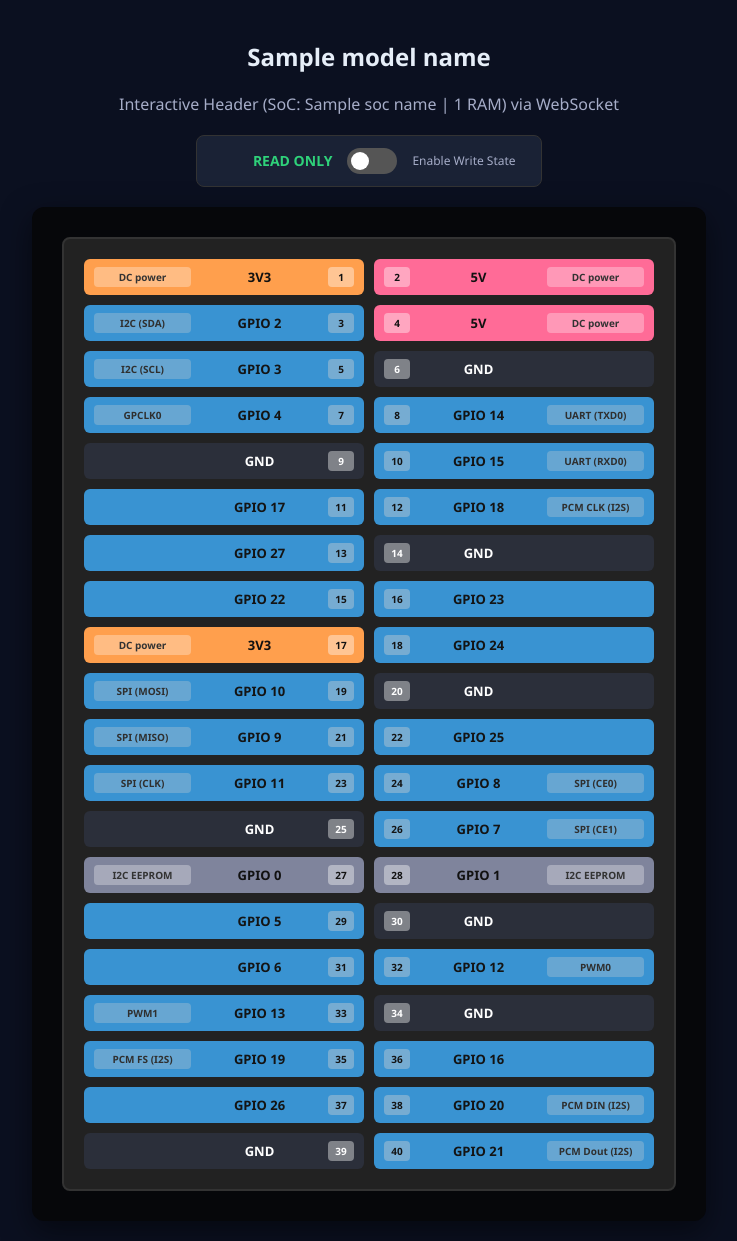
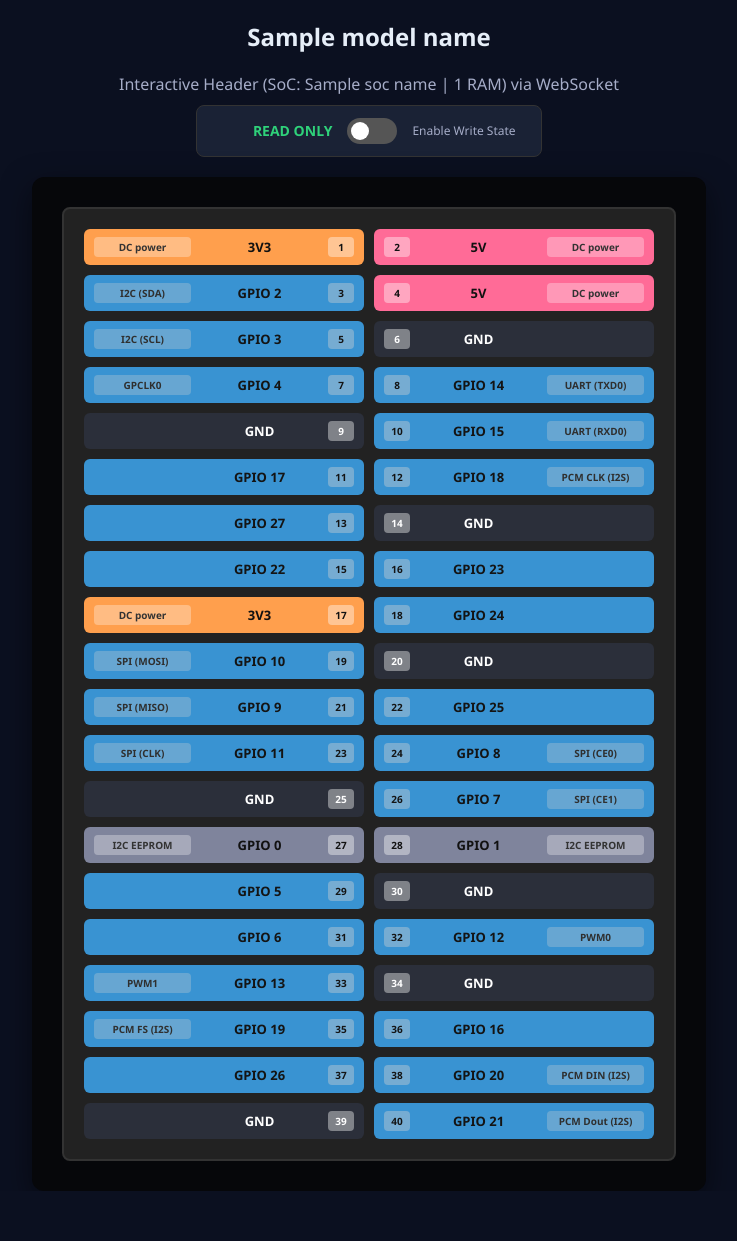
Before and after one commit to irfantuxz/gpioweb, a Flask app: template templates/index.html in a window 1280 px wide. Shown: the whole page, without its empty margins (271-1008 px from the left). After the commit the page ends 1191 px from the top, so only its background shows below. Run offline with Flask 3, Linux system fonts and the light colour scheme; the template is opened without the code that fills it: most values are stand-ins (such as "Sample title", 1, 10 or a date in 2020); some libraries are stand-ins or nearby versions.

Commit message:
Update index.html

```diff
--- a/templates/index.html
+++ b/templates/index.html
@@ -11,8 +11,8 @@
             --pin-power5v: #ff6b97;   --pin-power3v: #ff9f4d;  --pin-gnd: #2b2f3a;
             --pin-gpio-off: #3fb0ff;  --pin-gpio-on: #2fd27a;
         }
-        body { font-family: 'Segoe UI', sans-serif; background-color: var(--bg-color); color: var(--text-color); display: flex; flex-direction: column; align-items: center; padding: 20px; margin: 0; }
-        .subtitle { color: #a6adc8; margin-bottom: 20px; text-align: center; }
+        body { font-family: 'Segoe UI', sans-serif; background-color: var(--bg-color); color: var(--text-color); display: flex; flex-direction: column; align-items: center; padding: 0px; margin: 0px; }
+        .subtitle { color: #a6adc8; margin-bottom: 10px; text-align: center; }
 
         /* UI Control Read/Write Mode */
         .controls { margin-bottom: 20px; display: flex; align-items: center; gap: 15px; background: #1a2235; padding: 12px 25px; border-radius: 8px; border: 1px solid #333; }
```
